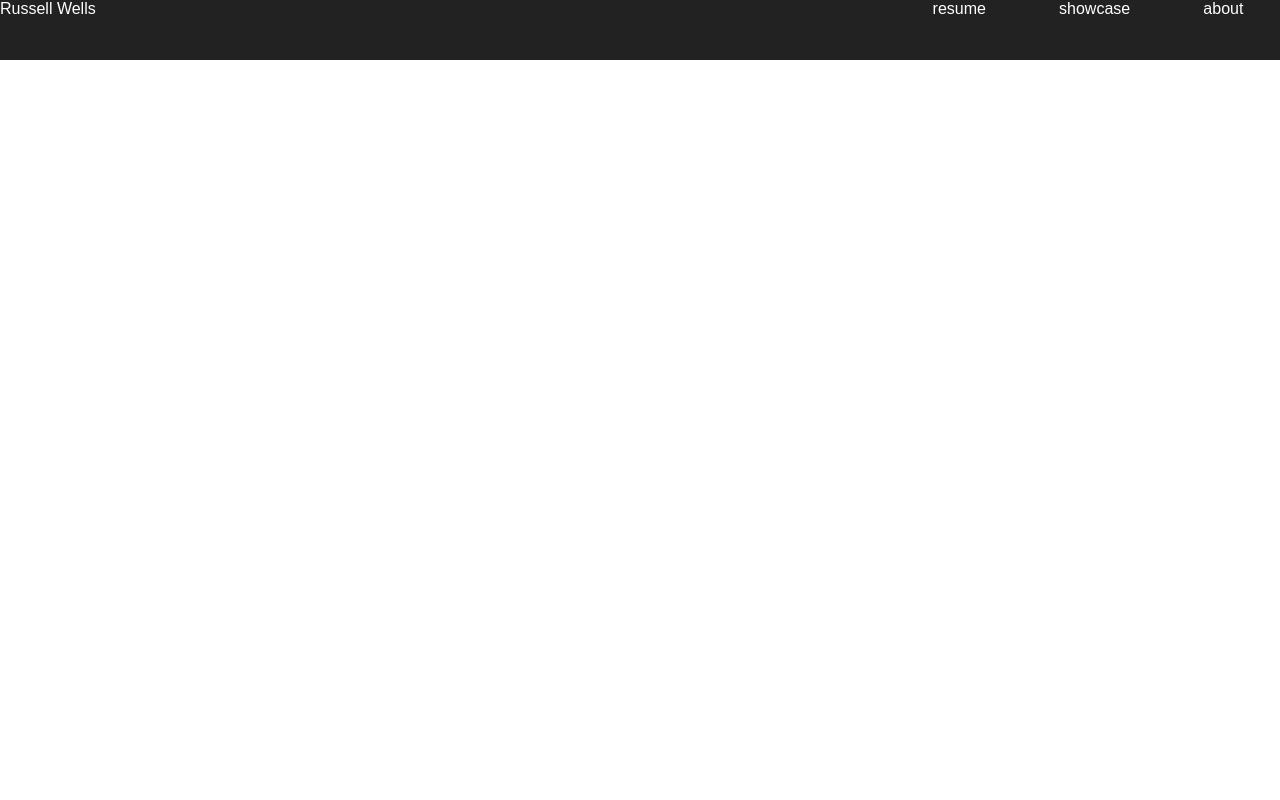
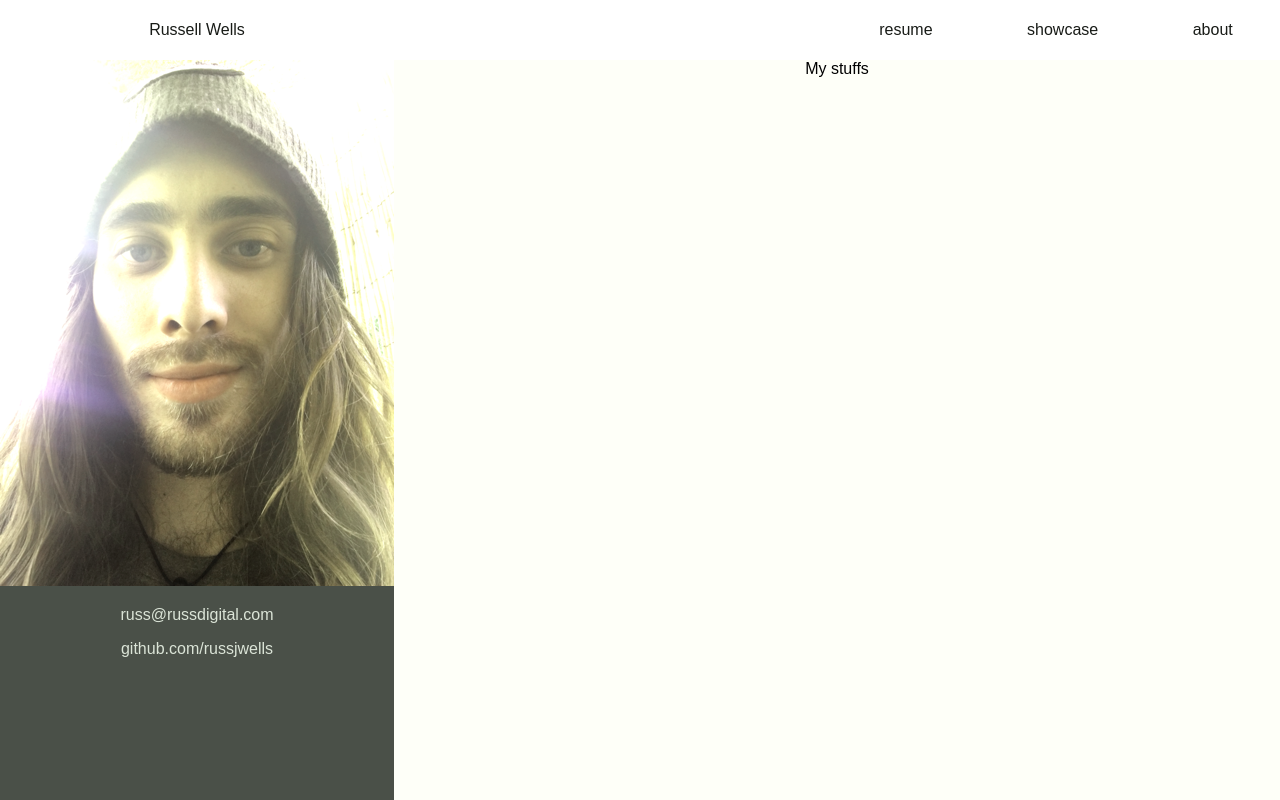
Before and after one commit to russjwells/russellwellsonline, a React (Create React App) app: page / in a window 1280 px wide. Built offline with nearby package versions, Linux system fonts and the light colour scheme.

Commit message:
boxes are flexxin

```diff
--- a/src/App.css
+++ b/src/App.css
@@ -1,7 +1,15 @@
+#root, .App, html, body {
+  height: 100%;
+  margin: 0;
+}
+
 .App {
   text-align: center;
   display: flex;
+  flex-direction: column;
   display: column;
+  width: 100%;
+  height: 100%;
 }
 
 .App-logo {
@@ -9,32 +17,50 @@
   height: 20px;
 }
 .Title {
-
+  width: 394px;
+  height: 60px;
+  line-height: 60px;
+}
+img {
+  border: 0;
+  border-style: none;
 }
 .Menu {
   display: flex;
   flex-direction: row;
   justify-content: space-around;
   height: 100%;
+  line-height: 60px;
   vertical-align: middle;
-  width: 30%;
+  max-width: 40%;
+  min-width: 35%;
+
 }
 .Header {
   display: flex;
   justify-content: space-between;
-  background-color: #222;
+  background-color: #FFF;
   height: 60px;
   padding: 0px;
-  color: white;
+  color: #181B17;
   width: 100%;
+  vertical-align: middle;
 }
 .Leftside {
-  background-color: blue;
+  background-color: #4A5048;
+  width: 394px;
+  height: 100%;
   flex: 1 1 1;
+  color: #DBE4D7;
+}
+.Rightside {
+  background-color: #FEFFF8;
+  flex: 1;
 }
 .Content{
-  background-color: red;
   flex: 1;
+  display: flex;
+
 }
 
 .App-intro {
--- a/src/App.js
+++ b/src/App.js
@@ -10,7 +10,6 @@ class App extends Component {
     return (
       <div className="App">
         <Header />
-        <Leftside />
         <Content />
       </div>
     );
--- a/src/Content.js
+++ b/src/Content.js
@@ -1,10 +1,13 @@
 import React, { Component } from 'react';
+import Leftside from './Leftside.js';
+import Rightside from './Rightside.js';
 
 class Content extends Component {
   render() {
     return (
       <div className="Content">
-
+        <Leftside />
+        <Rightside />
       </div>
     );
   }
--- a/src/Leftside.js
+++ b/src/Leftside.js
@@ -1,10 +1,13 @@
 import React, { Component } from 'react';
+import headshot from './rwo_headshot.png';
 
 class Leftside extends Component {
   render() {
     return (
       <div className="Leftside">
-
+        <img src={headshot} alt="headshot" width="394" height="526"/>
+        <p>russ@russdigital.com</p>
+        <p>github.com/russjwells</p>
       </div>
     );
   }
--- /dev/null
+++ b/src/Rightside.js
@@ -0,0 +1,14 @@
+import React, { Component } from 'react';
+import headshot from './rwo_headshot.png';
+
+class Rightside extends Component {
+  render() {
+    return (
+      <div className="Rightside">
+        My stuffs
+      </div>
+    );
+  }
+}
+
+export default Rightside;
```
Also changed, not shown: src/rwo_headshot.png (added).
